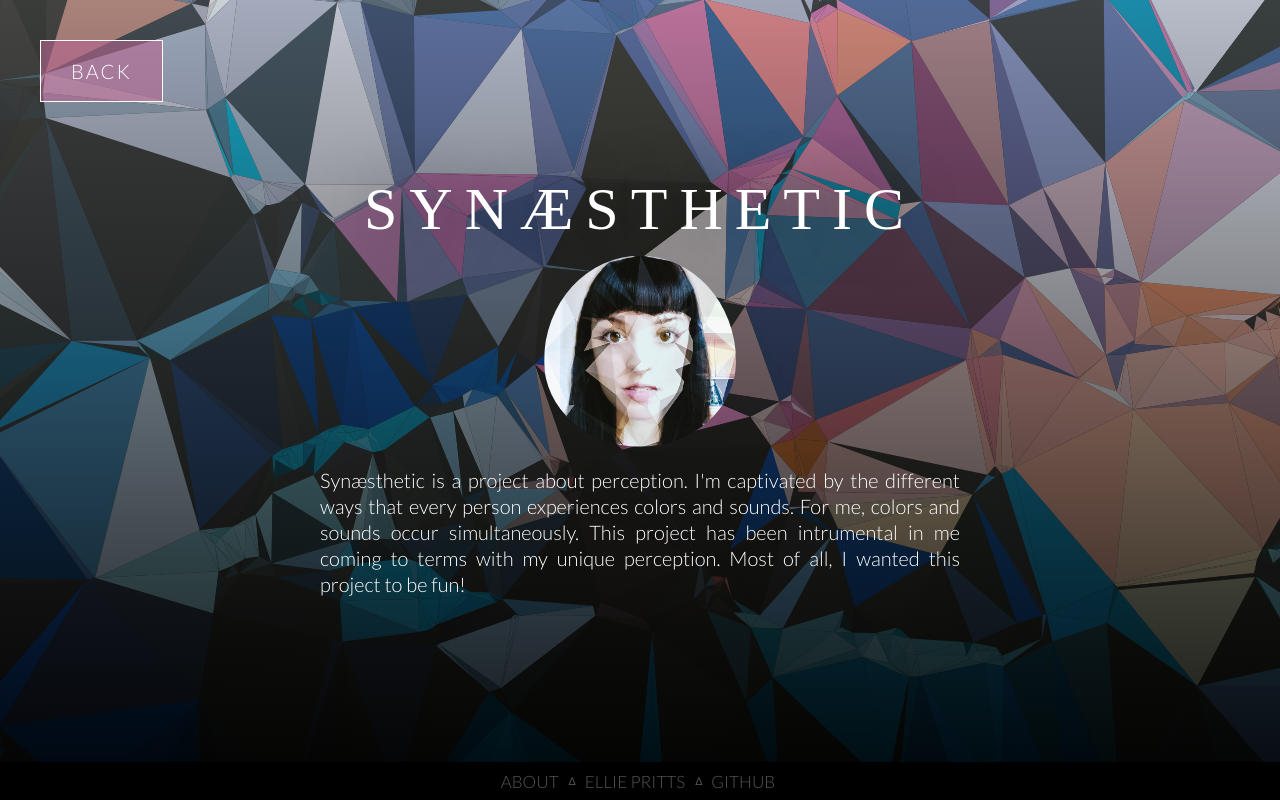
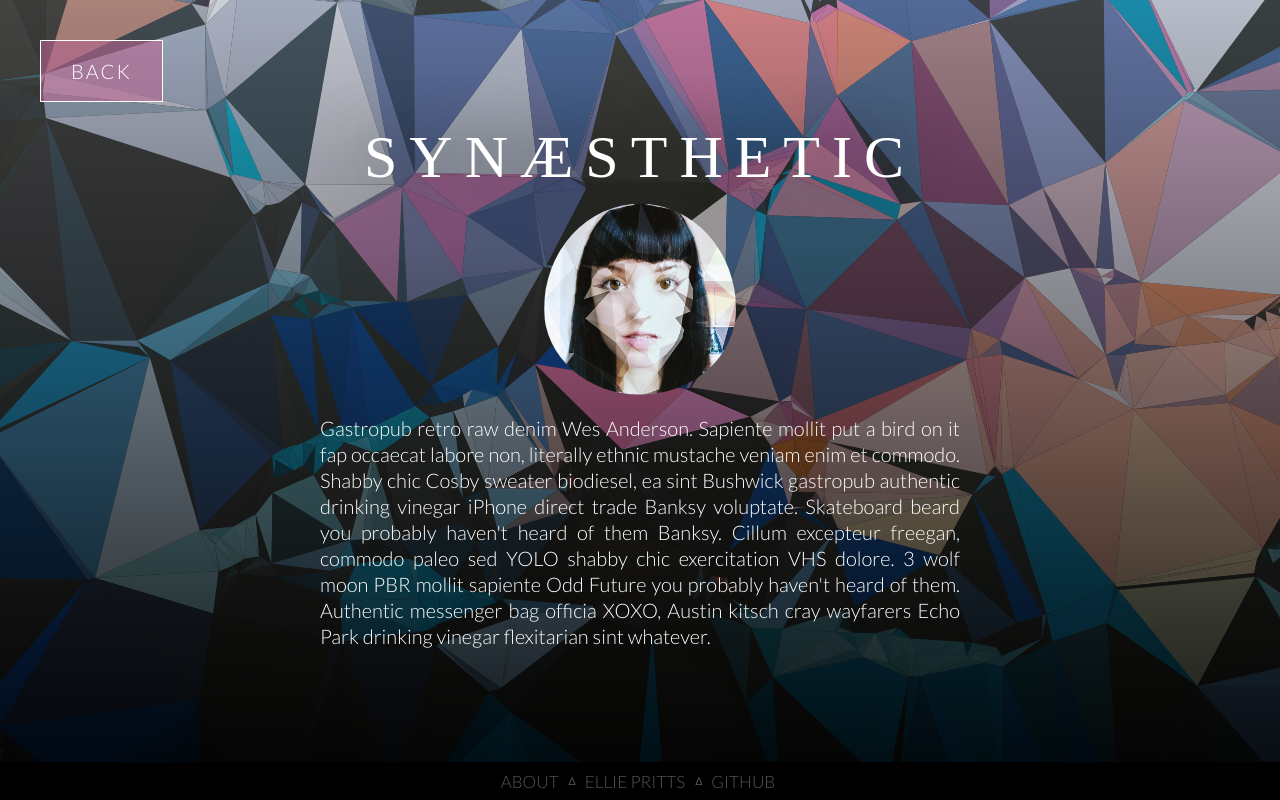
Before and after one commit to elliepritts/synaesthetic, a plain HTML site: page index.html in a window 1280 px wide. Both pictures are taken after a click on the link "ABOUT". Drawn offline with nearby package versions, Linux system fonts and the light colour scheme; a web font is replaced by a local one.

Commit message:
hipster ipsum
until I make a real description that doesn’t suck

```diff
--- a/index.html
+++ b/index.html
@@ -26,14 +26,14 @@
     <section id="level"></section>
 
     <section id="about">
-    <title>synæsthetic ∆ about</title>
+
         <button type="button" class="close js-about-toggle">back</button>
         <div class="content">
             <h1>synæsthetic</h1>
 
     <img class="photo" src="assets/images/me.jpg"/>
 
-            <p>Synæsthetic is a project about perception. I'm captivated by the different ways that every person experiences colors and sounds. For me, colors and sounds occur simultaneously. This project has been intrumental in me coming to terms with my unique perception. Most of all, I wanted this project to be fun!</p>
+            <p>Gastropub retro raw denim Wes Anderson. Sapiente mollit put a bird on it fap occaecat labore non, literally ethnic mustache veniam enim et commodo. Shabby chic Cosby sweater biodiesel, ea sint Bushwick gastropub authentic drinking vinegar iPhone direct trade Banksy voluptate. Skateboard beard you probably haven't heard of them Banksy. Cillum excepteur freegan, commodo paleo sed YOLO shabby chic exercitation VHS dolore. 3 wolf moon PBR mollit sapiente Odd Future you probably haven't heard of them. Authentic messenger bag officia XOXO, Austin kitsch cray wayfarers Echo Park drinking vinegar flexitarian sint whatever.</p>
 
         </div>
     </section>
```
